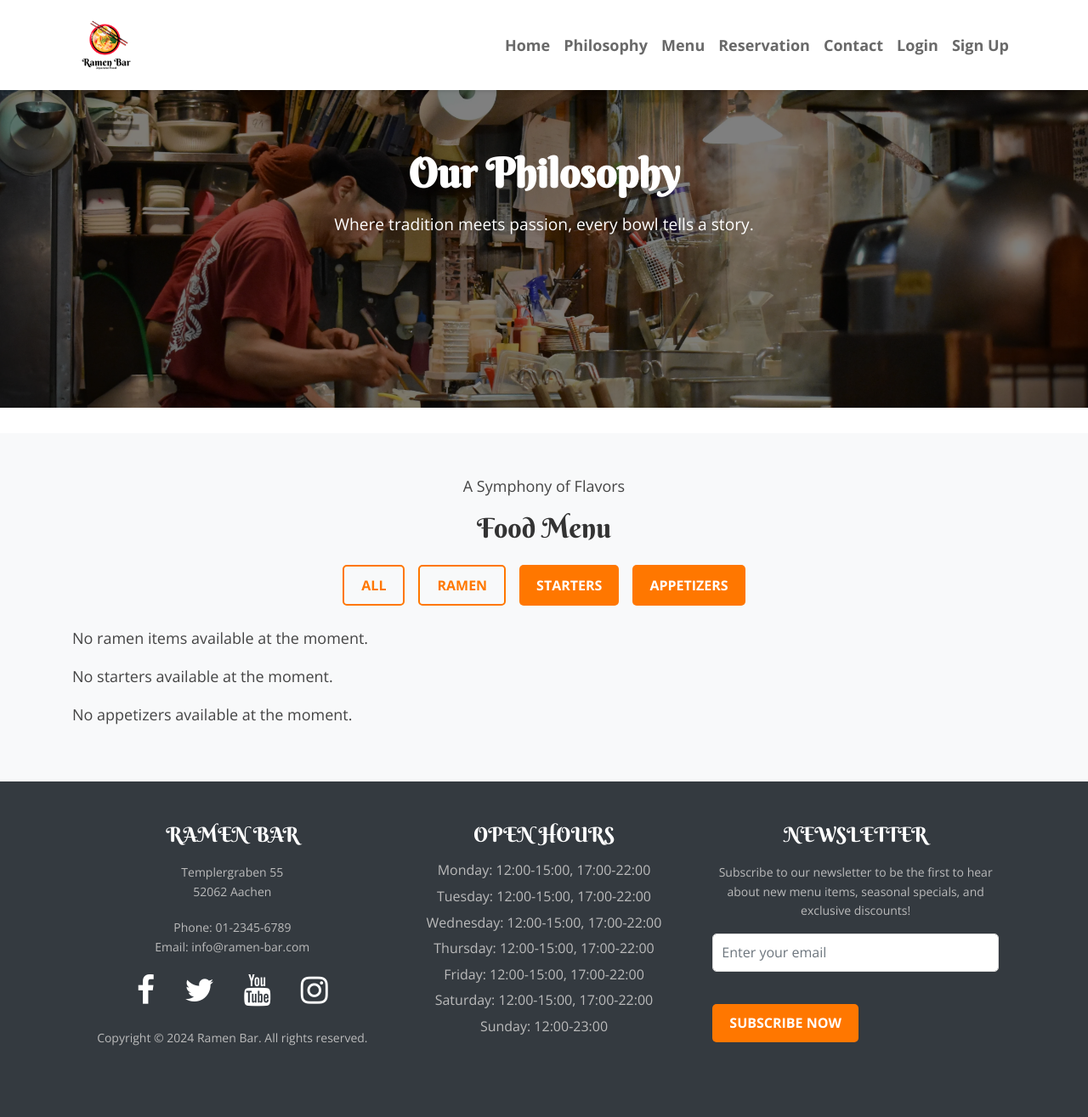
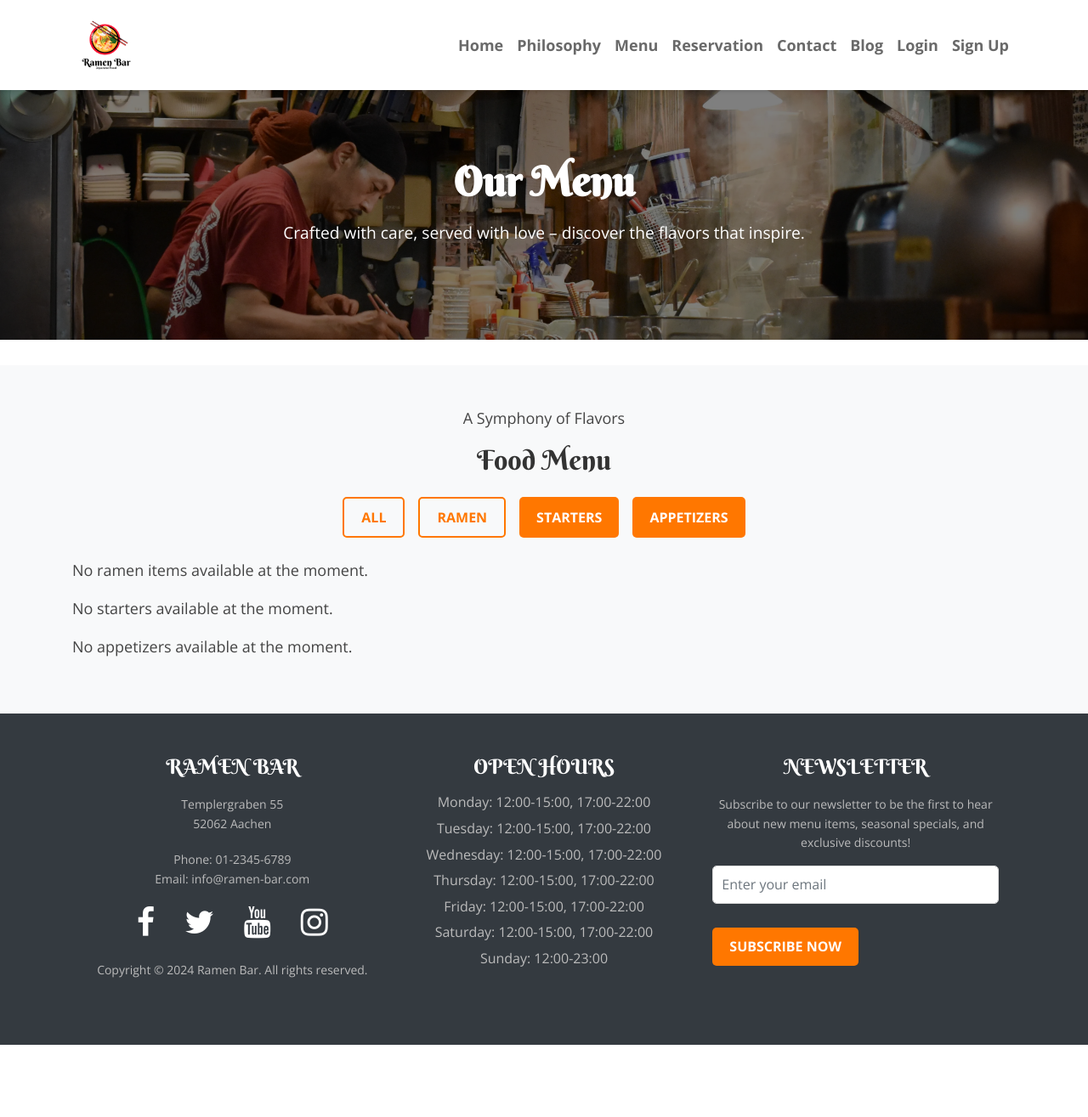
Before and after one commit to micmic210/booking-app, a Django app: page /menu/ in a window 1280 px wide. Shown: the whole page at 85% size. After the commit the page ends 1230 px from the top, so only its background shows below. Run offline with Django 4.2, Linux system fonts and the light colour scheme; data that the repository does not hold is empty; some libraries are stand-ins or nearby versions.

Commit message:
Resize the common header image and adjust spacing of the contact, thank_you and menu pages

```diff
--- a/contact/templates/contact/thank_you.html
+++ b/contact/templates/contact/thank_you.html
@@ -18,7 +18,7 @@ Thank You - Ramen Bar
 <!-- Main Thank You Section -->
 <section id="thankYouSection" class="py-5 bg-light">
     <div class="container text-center">
-        <p class="lead">Your message has been successfully sent.<br>We'll get back to you shortly.</p>
+        <h2 class="lead">Your message has been successfully sent.<br>We'll get back to you shortly.</h2>
     </div>
 </section>
 
--- a/menu/templates/menu/menu.html
+++ b/menu/templates/menu/menu.html
@@ -10,8 +10,8 @@ Menu - Ramen Bar
 <section id="common-header" class="d-flex align-items-center justify-content-center position-relative text-white">
     <div class="overlay"></div>
     <div class="container text-center position-relative">
-        <h1 class="display-4 font-weight-bold">Our Philosophy</h1>
-        <p class="lead mb-4">Where tradition meets passion, every bowl tells a story.</p>
+        <h1 class="display-4 font-weight-bold">Our Menu</h1>
+        <p class="lead mb-4">Crafted with care, served with love – discover the flavors that inspire.</p>
     </div>
 </section>
 
--- a/static/css/style.css
+++ b/static/css/style.css
@@ -147,12 +147,11 @@ header {
 /* === Common Header === */
 #common-header {
   background: url('../img/header-image.webp') center / cover no-repeat;
-  height: 60vh;
+  height: 50vh;
   position: relative;
   color: white;
   text-align: center;
   margin-bottom: 30px;
-  /* Space between the header image and the content*/
 }
 
 #common-header .overlay {
@@ -173,6 +172,7 @@ header {
 #common-header h1 {
   font-size: 3rem;
   font-weight: bold;
+  margin-top: 100px;
 }
 
 #common-header p {
@@ -236,8 +236,8 @@ header {
 /* === Reservation Form Section === */
 #reservationForm {
   background-color: #f8f9fa;
-  padding: 10px 0;
-  margin-top: -1.0em;
+  padding: 25px 0;
+  /* margin-top: -1.0em; */
 }
 
 #reservationForm .container {
@@ -309,8 +309,9 @@ form .form-control {
 
 /* === Contact Form Section === */
 #contactForm {
+  margin-top: -1.5rem;
   background-color: #f8f9fa;
-  padding: 10px 0;
+  /* padding: 10px 0; */
 }
 
 #contactForm .container {
@@ -343,7 +344,7 @@ form .form-control {
 }
 
 #contactForm .form-group {
-  margin-bottom: 15px;
+  margin-bottom: 5px;
 }
 
 form .form-control,
@@ -352,7 +353,7 @@ form textarea {
   font-size: 16px;
   border: 1px solid #ddd;
   border-radius: 5px;
-  margin-bottom: 15px;
+  margin-bottom: 5px;
   padding: 10px;
 }
 
@@ -369,7 +370,7 @@ form textarea {
   border-radius: 5px;
   font-weight: bold;
   text-transform: uppercase;
-  margin-top: 20px;
+  margin-top: 10px;
   display: block;
   width: 100%;
   background-color: #dc3545;
@@ -403,11 +404,12 @@ form textarea {
   display: flex;
   align-items: center;
   justify-content: center;
-  padding-bottom: 120px;
+  padding-bottom: 200px;
+  margin-bottom: 60px;
 }
 
 #thankYouSection .lead {
-  font-size: 1.2rem;
+  /* font-size: 1.2rem; */
   color: #333;
   line-height: 1.6;
 }
--- a/templates/base.html
+++ b/templates/base.html
@@ -85,6 +85,9 @@
                     </li>
                     <li class="nav-item">
                         <a class="nav-link" href="{% url 'contact' %}">Contact</a>
+                    </li>
+                    <li class="nav-item">
+                        <a class="nav-link" href="{% url 'blog' %}">Blog</a>
                     </li>
 
                     <!-- Authentication Links -->
```
